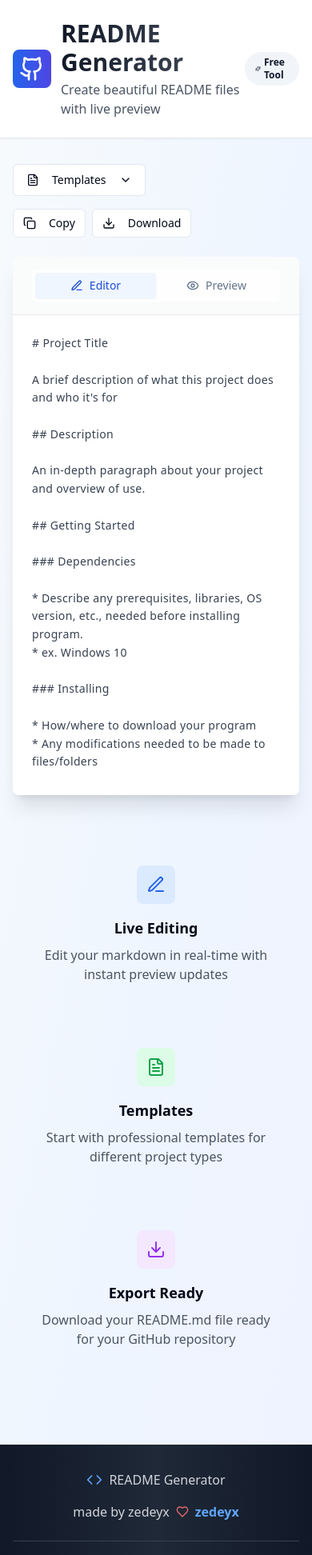
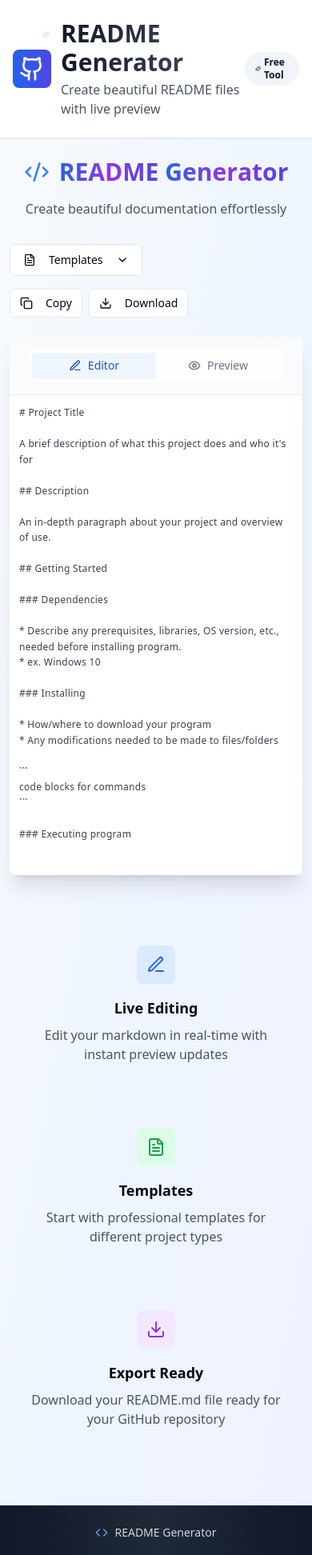
Before and after one commit to zed-eyx/readme-artist-craft, a React (Vite) app: page / in a window 390 px wide. Shown: the top 1944 px of the page at 80% size. Built offline with nearby package versions, Linux system fonts and the light colour scheme.

Commit message:
Add scrollbars and responsiveness
- Added scrollbars to preview and editor.
- Improved responsiveness.
- Updated footer credits.
- Added a unique feature.

```diff
--- /dev/null
+++ b/src/components/AnimatedTitle.tsx
@@ -0,0 +1,136 @@
+
+import { motion } from "framer-motion";
+import { useState, useEffect } from "react";
+import { FileText, Sparkles, Code2 } from "lucide-react";
+
+export const AnimatedTitle = () => {
+  const [currentIcon, setCurrentIcon] = useState(0);
+  const icons = [FileText, Sparkles, Code2];
+
+  useEffect(() => {
+    const interval = setInterval(() => {
+      setCurrentIcon((prev) => (prev + 1) % icons.length);
+    }, 2000);
+
+    return () => clearInterval(interval);
+  }, []);
+
+  const titleWords = ["README", "Generator"];
+  const subtitleWords = ["Create", "beautiful", "documentation", "effortlessly"];
+
+  return (
+    <div className="text-center mb-8 sm:mb-12">
+      {/* Main Title with Icon Animation */}
+      <motion.div
+        className="flex items-center justify-center space-x-3 sm:space-x-4 mb-4 sm:mb-6"
+        initial={{ opacity: 0, y: -20 }}
+        animate={{ opacity: 1, y: 0 }}
+        transition={{ duration: 0.8 }}
+      >
+        <motion.div
+          key={currentIcon}
+          initial={{ scale: 0, rotate: -180 }}
+          animate={{ scale: 1, rotate: 0 }}
+          exit={{ scale: 0, rotate: 180 }}
+          transition={{ duration: 0.5, type: "spring", stiffness: 200 }}
+          className="relative"
+        >
+          {icons.map((Icon, index) => (
+            <Icon
+              key={index}
+              className={`h-8 w-8 sm:h-10 sm:w-10 text-blue-500 transition-opacity duration-300 ${
+                index === currentIcon ? 'opacity-100' : 'opacity-0 absolute inset-0'
+              }`}
+            />
+          ))}
+        </motion.div>
+
+        <div className="flex space-x-2 sm:space-x-3">
+          {titleWords.map((word, wordIndex) => (
+            <motion.h1
+              key={wordIndex}
+              className="text-3xl sm:text-4xl lg:text-5xl font-bold bg-gradient-to-r from-blue-600 via-purple-600 to-indigo-600 bg-clip-text text-transparent"
+              initial={{ opacity: 0, x: wordIndex % 2 === 0 ? -50 : 50 }}
+              animate={{ opacity: 1, x: 0 }}
+              transition={{
+                duration: 0.8,
+                delay: 0.2 + wordIndex * 0.2,
+                type: "spring",
+                stiffness: 100
+              }}
+            >
+              {word.split("").map((letter, letterIndex) => (
+                <motion.span
+                  key={letterIndex}
+                  initial={{ opacity: 0, y: 20 }}
+                  animate={{ opacity: 1, y: 0 }}
+                  transition={{
+                    duration: 0.5,
+                    delay: 0.4 + wordIndex * 0.1 + letterIndex * 0.05
+                  }}
+                  className="inline-block hover:scale-110 transition-transform duration-200 cursor-default"
+                >
+                  {letter}
+                </motion.span>
+              ))}
+            </motion.h1>
+          ))}
+        </div>
+      </motion.div>
+
+      {/* Animated Subtitle */}
+      <motion.div
+        className="flex flex-wrap justify-center items-center space-x-1 sm:space-x-2 text-base sm:text-lg lg:text-xl text-gray-600"
+        initial={{ opacity: 0, y: 20 }}
+        animate={{ opacity: 1, y: 0 }}
+        transition={{ duration: 0.8, delay: 0.5 }}
+      >
+        {subtitleWords.map((word, index) => (
+          <motion.span
+            key={index}
+            initial={{ opacity: 0, scale: 0.8 }}
+            animate={{ opacity: 1, scale: 1 }}
+            transition={{
+              duration: 0.6,
+              delay: 0.7 + index * 0.15,
+              type: "spring",
+              stiffness: 120
+            }}
+            className="hover:text-blue-600 transition-colors duration-300 cursor-default font-medium"
+          >
+            {word}
+          </motion.span>
+        ))}
+      </motion.div>
+
+      {/* Floating Sparkles Effect */}
+      <div className="absolute inset-0 pointer-events-none overflow-hidden">
+        {[...Array(6)].map((_, i) => (
+          <motion.div
+            key={i}
+            className="absolute"
+            initial={{
+              opacity: 0,
+              scale: 0,
+              x: Math.random() * window.innerWidth,
+              y: Math.random() * 200 + 100
+            }}
+            animate={{
+              opacity: [0, 1, 0],
+              scale: [0, 1, 0],
+              y: [100, -50]
+            }}
+            transition={{
+              duration: 3,
+              delay: i * 0.5,
+              repeat: Infinity,
+              repeatDelay: 2
+            }}
+          >
+            <Sparkles className="h-3 w-3 sm:h-4 sm:w-4 text-blue-400 opacity-60" />
+          </motion.div>
+        ))}
+      </div>
+    </div>
+  );
+};
--- a/src/components/Footer.tsx
+++ b/src/components/Footer.tsx
@@ -3,23 +3,12 @@ import { motion } from "framer-motion";
 import { Heart, Code } from "lucide-react";
 
 export const Footer = () => {
-  // Simple base64 encoded signature
-  const encryptedSignature = "bWFkZSBieSB6ZWRleXg="; // "made by zedeyx" in base64
-
-  const decodeSignature = () => {
-    try {
-      return atob(encryptedSignature);
-    } catch {
-      return "made by zedeyx";
-    }
-  };
-
   return (
     <motion.footer
       initial={{ opacity: 0, y: 20 }}
       animate={{ opacity: 1, y: 0 }}
       transition={{ duration: 0.8 }}
-      className="bg-gradient-to-r from-gray-900 via-gray-800 to-gray-900 text-white py-8 mt-16"
+      className="bg-gradient-to-r from-gray-900 via-gray-800 to-gray-900 text-white py-6 sm:py-8 mt-12 sm:mt-16"
     >
       <div className="container mx-auto px-4">
         <div className="flex flex-col md:flex-row items-center justify-between">
@@ -29,8 +18,8 @@ export const Footer = () => {
             transition={{ duration: 0.6, delay: 0.2 }}
             className="flex items-center space-x-2 mb-4 md:mb-0"
           >
-            <Code className="h-5 w-5 text-blue-400" />
-            <span className="text-gray-300">README Generator</span>
+            <Code className="h-4 sm:h-5 w-4 sm:w-5 text-blue-400" />
+            <span className="text-gray-300 text-sm sm:text-base">README Generator</span>
           </motion.div>
 
           <motion.div
@@ -39,11 +28,18 @@ export const Footer = () => {
             transition={{ duration: 0.6, delay: 0.4 }}
             className="flex items-center space-x-2"
           >
-            <span className="text-gray-300">
-              {decodeSignature()}
+            <span className="text-gray-300 text-sm sm:text-base">
+              made by{" "}
+              <a
+                href="https://github.com/zed-eyx"
+                target="_blank"
+                rel="noopener noreferrer"
+                className="text-blue-400 font-semibold hover:text-blue-300 transition-colors duration-200 underline decoration-transparent hover:decoration-blue-300"
+              >
+                zedeyx
+              </a>
             </span>
-            <Heart className="h-4 w-4 text-red-400 animate-pulse" />
-            <span className="text-blue-400 font-semibold">zedeyx</span>
+            <Heart className="h-3 sm:h-4 w-3 sm:w-4 text-red-400 animate-pulse" />
           </motion.div>
         </div>
 
@@ -51,7 +47,7 @@ export const Footer = () => {
           initial={{ opacity: 0 }}
           animate={{ opacity: 1 }}
           transition={{ duration: 0.6, delay: 0.6 }}
-          className="mt-6 pt-4 border-t border-gray-700 text-center text-sm text-gray-400"
+          className="mt-4 sm:mt-6 pt-3 sm:pt-4 border-t border-gray-700 text-center text-xs sm:text-sm text-gray-400"
         >
           <p>© 2024 README Generator. Crafted with passion for developers.</p>
         </motion.div>
--- a/src/components/MarkdownEditor.tsx
+++ b/src/components/MarkdownEditor.tsx
@@ -50,7 +50,7 @@ export const MarkdownEditor = ({ value, onChange, className }: MarkdownEditorPro
             onChange={handleChange}
             placeholder="Start writing your README markdown here..."
             className={cn(
-              "w-full resize-none border-0 bg-transparent p-6 text-sm leading-relaxed",
+              "w-full resize-none border-0 bg-transparent p-3 sm:p-4 lg:p-6 text-xs sm:text-sm leading-relaxed",
               "focus:ring-0 focus:outline-none",
               "placeholder:text-gray-400 text-gray-700",
               "font-normal tracking-wide"
--- a/src/components/ui/scroll-area.tsx
+++ b/src/components/ui/scroll-area.tsx
@@ -1,3 +1,4 @@
+
 import * as React from "react"
 import * as ScrollAreaPrimitive from "@radix-ui/react-scroll-area"
 
@@ -38,7 +39,7 @@ const ScrollBar = React.forwardRef<
     )}
     {...props}
   >
-    <ScrollAreaPrimitive.ScrollAreaThumb className="relative flex-1 rounded-full bg-border" />
+    <ScrollAreaPrimitive.ScrollAreaThumb className="relative flex-1 rounded-full bg-gray-300 hover:bg-gray-400 transition-colors duration-200" />
   </ScrollAreaPrimitive.ScrollAreaScrollbar>
 ))
 ScrollBar.displayName = ScrollAreaPrimitive.ScrollAreaScrollbar.displayName
--- a/src/pages/Index.tsx
+++ b/src/pages/Index.tsx
@@ -1,6 +1,7 @@
 
 import { useState } from "react";
 import { Header } from "@/components/Header";
+import { AnimatedTitle } from "@/components/AnimatedTitle";
 import { ActionBar } from "@/components/ActionBar";
 import { EditorPreviewTabs } from "@/components/EditorPreviewTabs";
 import { FeaturesSection } from "@/components/FeaturesSection";
@@ -118,7 +119,9 @@ Inspiration, code snippets, etc.
     <div className="min-h-screen bg-gradient-to-br from-slate-50 via-blue-50 to-indigo-50">
       <Header />
 
-      <div className="container mx-auto px-4 py-8">
+      <div className="container mx-auto px-3 sm:px-4 py-6 sm:py-8">
+        <AnimatedTitle />
+
         <ActionBar
           onCopyMarkdown={handleCopyMarkdown}
           onDownloadMarkdown={handleDownloadMarkdown}
```
Also changed, not shown: src/components/MarkdownPreview.tsx (+11 -11 lines).
